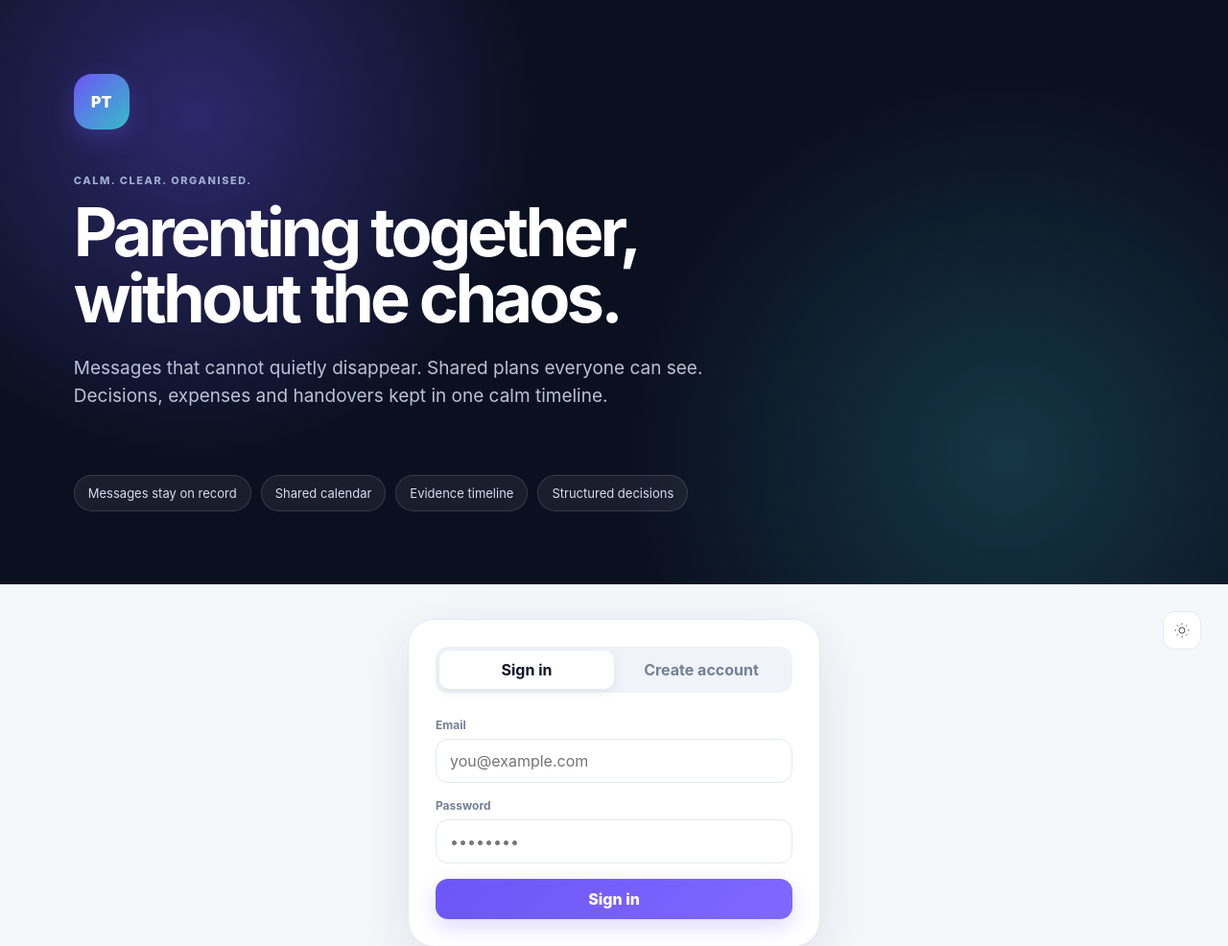
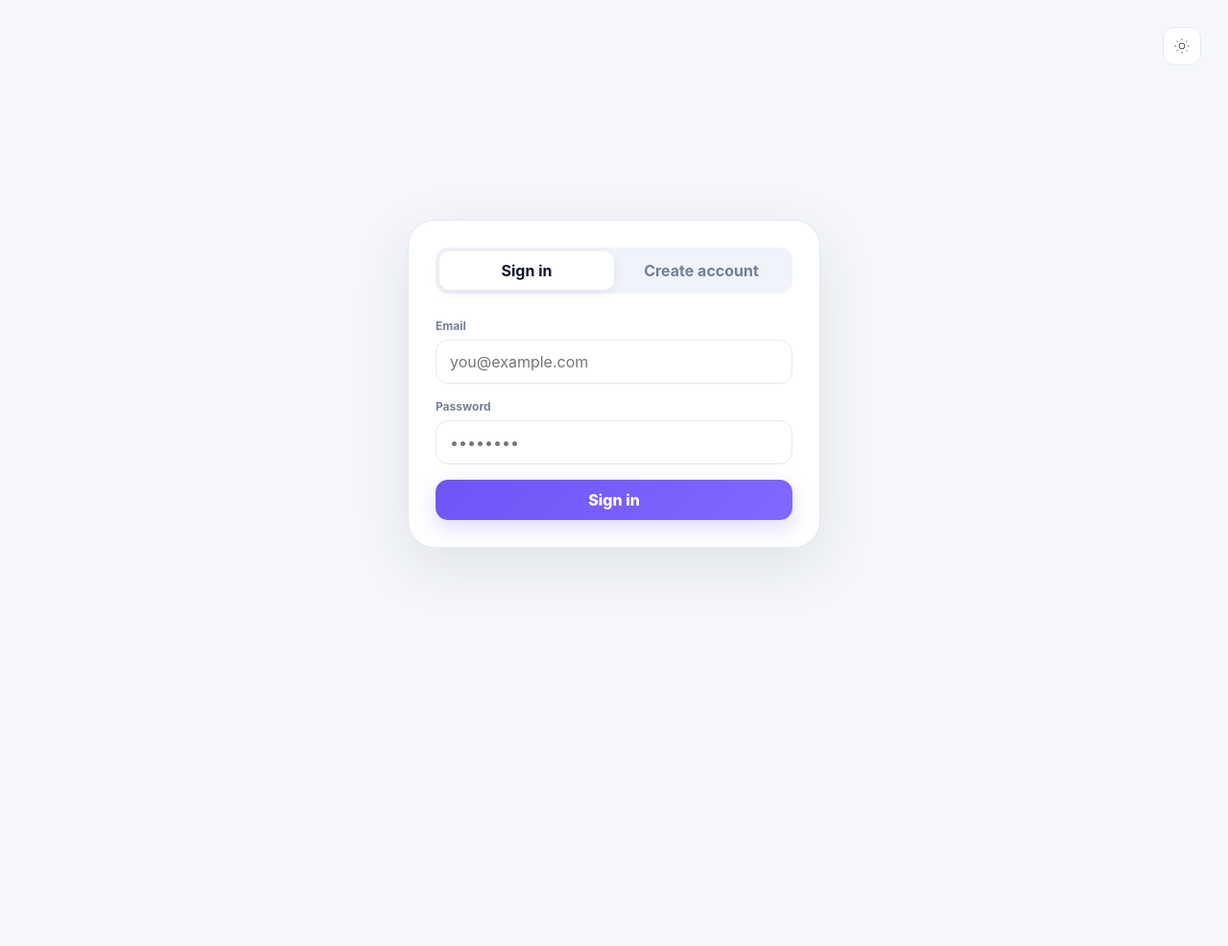
Before and after one commit to waqaarhussain/parenting-together, a Flask app: page / in a window 1280 px wide. Shown: the top 986 px of the page at 96% size. After the commit the page ends 586 px from the top, so only its background shows below. Run offline with Flask 3, Linux system fonts and the light colour scheme; some libraries are stand-ins or nearby versions.

Commit message:
Show only the focused sign-in panel

```diff
--- a/templates/index.html
+++ b/templates/index.html
@@ -18,17 +18,6 @@
 </head>
 <body>
   <div id="auth-view" class="auth-shell">
-    <section class="auth-brand">
-      <div class="brand-mark large">PT</div>
-      <div>
-        <p class="eyebrow">CALM. CLEAR. ORGANISED.</p>
-        <h1>Parenting together,<br>without the chaos.</h1>
-        <p class="hero-copy">Messages that cannot quietly disappear. Shared plans everyone can see. Decisions, expenses and handovers kept in one calm timeline.</p>
-      </div>
-      <div class="auth-pills">
-        <span>Messages stay on record</span><span>Shared calendar</span><span>Evidence timeline</span><span>Structured decisions</span>
-      </div>
-    </section>
     <section class="auth-panel">
       <button id="auth-theme" class="icon-button theme-toggle" aria-label="Toggle theme"></button>
       <div class="auth-card">
@@ -85,6 +74,7 @@
   <div id="toast" class="toast hidden"></div>
   <script>window.PT_APP_VERSION = {{ app_version|tojson }};</script>
   <script src="/static/qrcode.js?v={{ app_version }}"></script>
+  <script src="/static/jsqr.js?v={{ app_version }}"></script>
   <script src="/static/vault.js?v={{ app_version }}"></script>
   <script src="/static/app.js?v={{ app_version }}"></script>
 </body>
```
